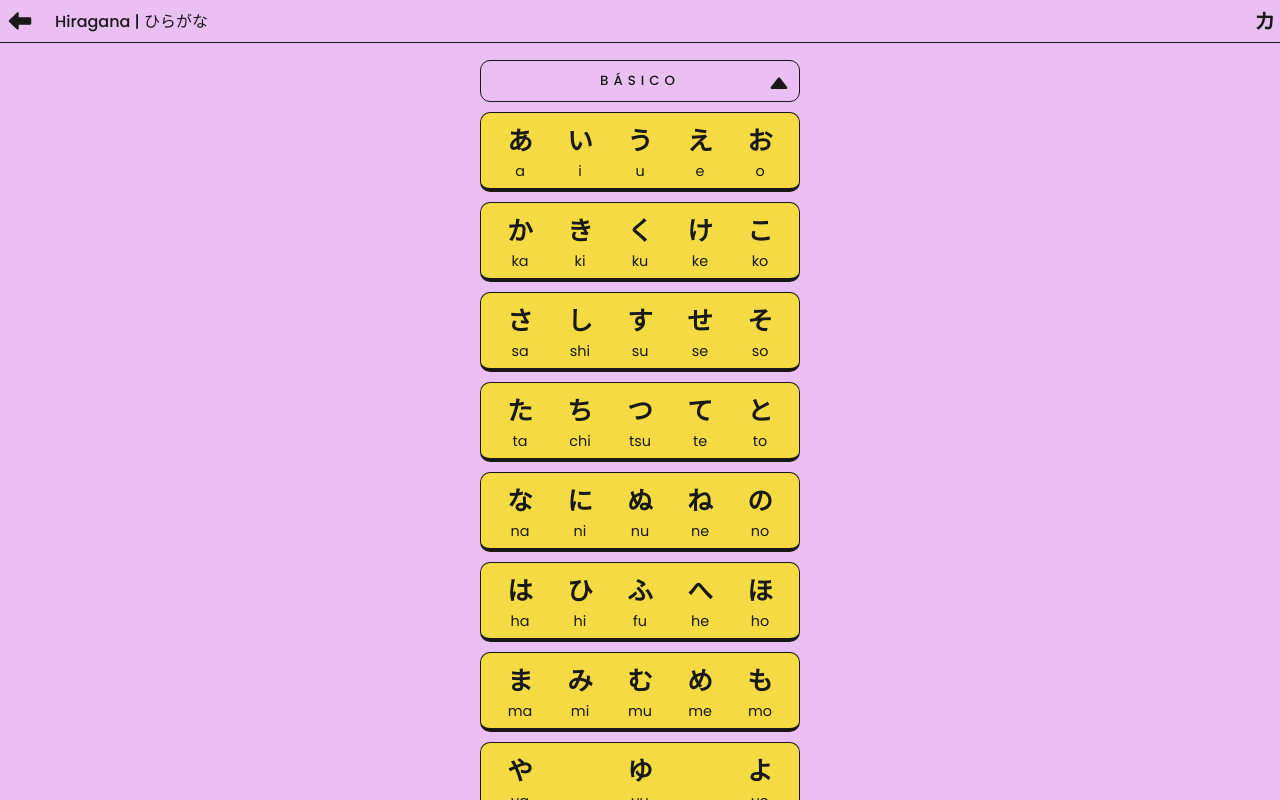
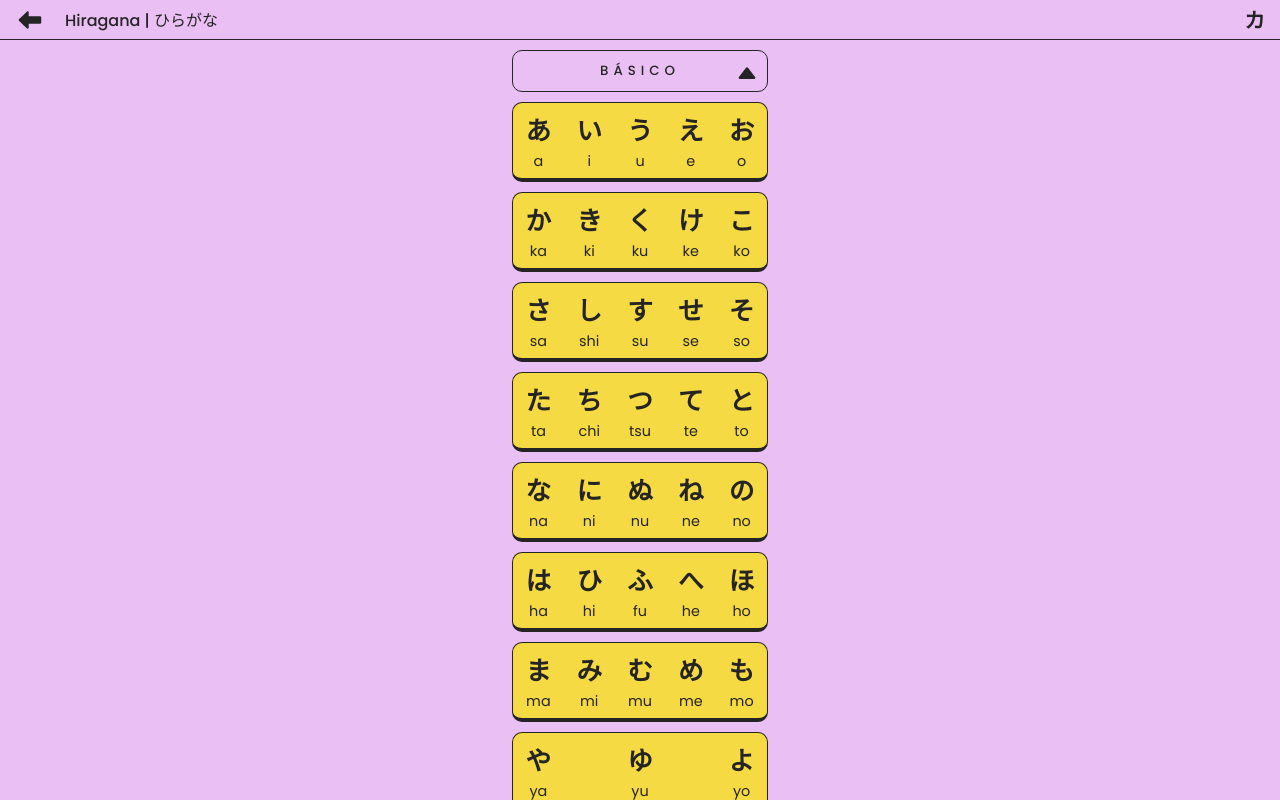
Before and after one commit to DavidMouraa/hira-pro, a React (Create React App) app: page /configuracao in a window 1280 px wide. Shown: the top 800 px of the page. Built offline with nearby package versions, Linux system fonts and the light colour scheme.

Commit message:
Fiz ajustes para telas menores

```diff
--- a/src/App.css
+++ b/src/App.css
@@ -4,8 +4,8 @@
   /* Paleta de cores claro */
   --corFundo1Claro: rgb(234, 191, 243);
   --corFundo2Claro: rgb(245, 218, 67);
-  --corTextoClaro: rgb(25, 25, 25);
-  --corDetalheClaro: rgb(25, 25, 25);
+  --corTextoClaro: rgb(36, 36, 36);
+  --corDetalheClaro: rgb(36, 36, 36);
   --corCorretoClaro: rgb(247, 48, 48);
   --corErradoClaro: rgb(59, 59, 240);
 
@@ -36,11 +36,35 @@
   min-height: 100vh;
 }
 
+body::-webkit-scrollbar {
+  width: 10px;
+  border-left: 1px solid;
+}
+
 /* Tema claro */
 .tema-claro {
   background-color: var(--corFundo1Claro);
 }
 
+.tema-claro::-webkit-scrollbar {
+  border-color: var(--corDetalheClaro);
+  background-color: var(--corFundo1Claro);
+}
+
+.tema-claro::-webkit-scrollbar-thumb {
+  background-color: var(--corDetalheClaro);
+}
+
+/* Tema escuro */
 .tema-escuro {
   background-color: var(--corFundo1Escuro);
 }
+
+.tema-escuro::-webkit-scrollbar {
+  border-color: var(--corDetalheEscuro);
+  background-color: var(--corFundo1Escuro);
+}
+
+.tema-escuro::-webkit-scrollbar-thumb {
+  background-color: var(--corDetalheEscuro);
+}
--- a/src/App.js
+++ b/src/App.js
@@ -13,11 +13,18 @@ function App() {
   }
 
   useEffect(() => {
+    if(tema === 'tema-claro'){
+      document.body.classList.remove('tema-escuro');
+    }
+    else {
+      document.body.classList.remove('tema-claro');
+    }
+    document.body.classList.add(tema);
     document.body.addEventListener('load', carregarHome());
   })
 
   return (
-    <div id='app' className={tema}>
+    <div id='app'>
       <Rotas
       tema={tema}
       setTema={setTema}/>
--- a/src/components/Cabecalho/styles.css
+++ b/src/components/Cabecalho/styles.css
@@ -5,12 +5,13 @@ header {
     z-index: 10;
 
     width: 100%;
+    height: 40px;
 
     display: flex;
     justify-content: space-between;
     align-items: center;
 
-    padding: 5px;
+    padding: 0px 15px;
     border-bottom: 1px solid;
 }
 
--- a/src/components/IdeoGrupos/styles.css
+++ b/src/components/IdeoGrupos/styles.css
@@ -1,21 +1,27 @@
+#ideo-grupo {
+    padding-top: 50px;
+    min-height: 100vh;
+}
+
 .box-ideo-grupo {
+    width: 80%;
+
+    display: flex;
+    flex-direction: column;
+    align-items: center;
+
+    margin: auto;
     padding-bottom: 10px;
 }
 
 .box-grupo {
+    width: 100%;
+
     overflow-y: scroll;
 
     transition: 0.3s;
 }
 
-#ideo-grupo {
-    padding-top: 60px;
-}
-
 .box-grupo::-webkit-scrollbar {
     display: none;
 }
-
-#ideo-grupo {
-    min-height: 100vh;
-}
--- a/src/paginas/Configuracao/index.js
+++ b/src/paginas/Configuracao/index.js
@@ -1,3 +1,5 @@
+import './styles.css';
+
 import { useState } from "react";
 
 import { IdeoGrupos } from "../../components/IdeoGrupos";
@@ -8,7 +10,7 @@ const Configuracao = () => {
     const [ideoTipo, setIdeoTipo] = useState('hiragana');
 
     return (
-        <main className="limited-width">
+        <main id="configuracoes" className="limited-width">
             <Cabecalho
             titulo={titulo}
             ideoTipo={ideoTipo}
--- a/src/paginas/Exercicios/styles.css
+++ b/src/paginas/Exercicios/styles.css
@@ -6,5 +6,5 @@
     justify-content: space-between;
     align-items: center;
 
-    padding: 51px 0px 10px;
+    padding: 40px 0px 10px;
 }
```
Also changed, not shown: src/paginas/Configuracao/styles.css (added).
